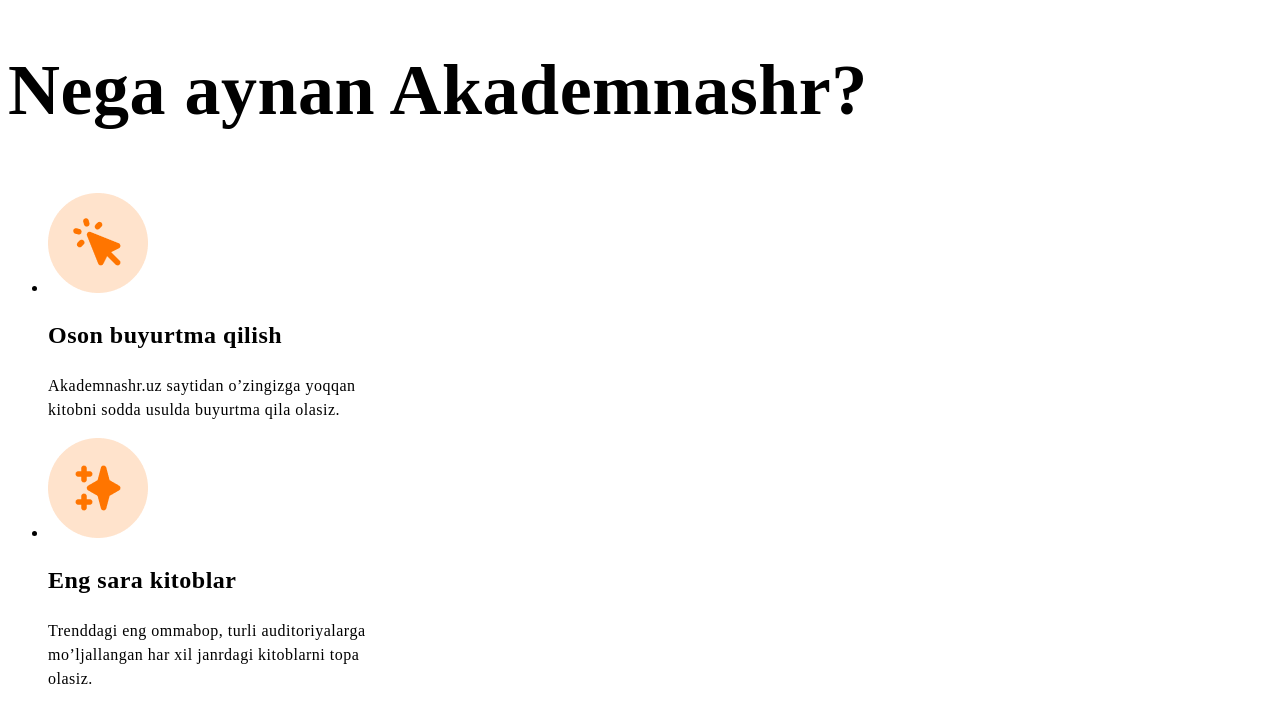
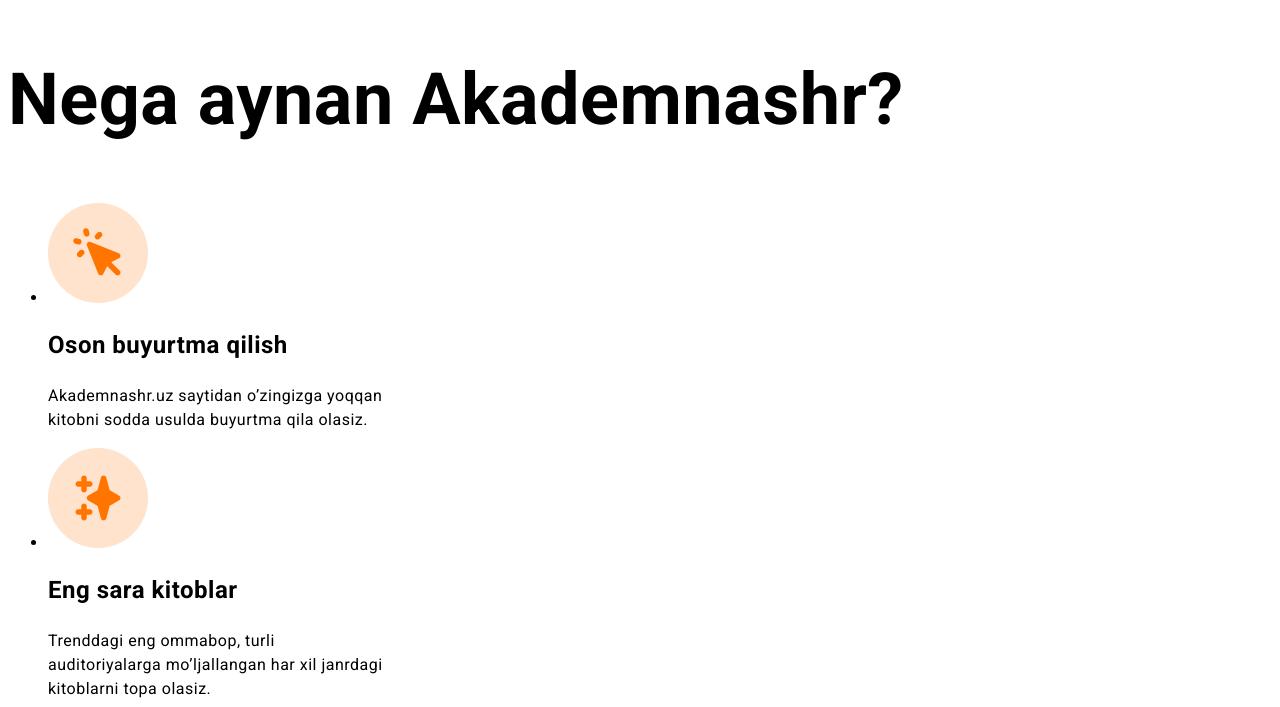
Before and after one commit to aasdsadasd262/akadem-nashr-, a plain HTML site: page index.html in a window 1280 px wide. Shown: the part 1015-1722 px from the top of the page. Drawn offline with Linux system fonts and the light colour scheme.

Commit message:
new file fonts added

```diff
--- a/css/style.css
+++ b/css/style.css
@@ -1,3 +1,6 @@
+* {
+  font-family: "Roboto", sans-serif;
+}
 .sayt-header {
   background-color: #fff;
 }
--- a/index.html
+++ b/index.html
@@ -6,6 +6,10 @@
   <meta name="viewport" content="width=device-width, initial-scale=1.0">
   <title>AkademNashr</title>
   <link rel="stylesheet" href="./css/style.css">
+  <link rel="preconnect" href="https://fonts.googleapis.com">
+  <link rel="preconnect" href="https://fonts.gstatic.com" crossorigin>
+  <link href="https://fonts.googleapis.com/css2?family=Roboto:ital,wght@0,100..900;1,100..900&display=swap"
+    rel="stylesheet">
 </head>
 
 <body>
@@ -79,7 +83,8 @@
         <p sale-item>Ertaklar, she’rlar, sarguzasht asarlar, fikrlashni o’stirish uchun turli mashq qo’llanmalari va
           komikslar.
         </p>
-        <p sale-item>Aksiyadagi eng katta to’plamda <span class="orange-color">50 ta kitob</span>ni <span class="orange-color">350 ming</span> so’mga (aslida 383 ming so’m) sotib
+        <p sale-item>Aksiyadagi eng katta to’plamda <span class="orange-color">50 ta kitob</span>ni <span
+            class="orange-color">350 ming</span> so’mga (aslida 383 ming so’m) sotib
           olishingiz mumkin.
         </p>
         <a href="#" class="main-link">Buyurtma berish</a>
@@ -93,7 +98,7 @@
   <!-- Saytni podvali -->
   <footer class="footer">
     <div>
-      <a href="index.html" >
+      <a href="index.html">
         <img src="./img/logo.png" alt="Akadem Nashr">
       </a>
       <ul>
@@ -102,7 +107,7 @@
         <li><a href="#"><img src="./img/icon-instagram.png" alt="social network"></a></li>
       </ul>
     </div>
-   <div class="footer-dvider"></div>
+    <div class="footer-dvider"></div>
     <div>
       <ul>
         <li><a class="footer-link" href="#">Bosh sahifa</a></li>
```
Also changed, not shown: fonts/Roboto_Condensed-Bold.ttf (added), fonts/Roboto_Condensed-Medium.ttf (added), fonts/Roboto_Condensed-Regular.ttf (added).
